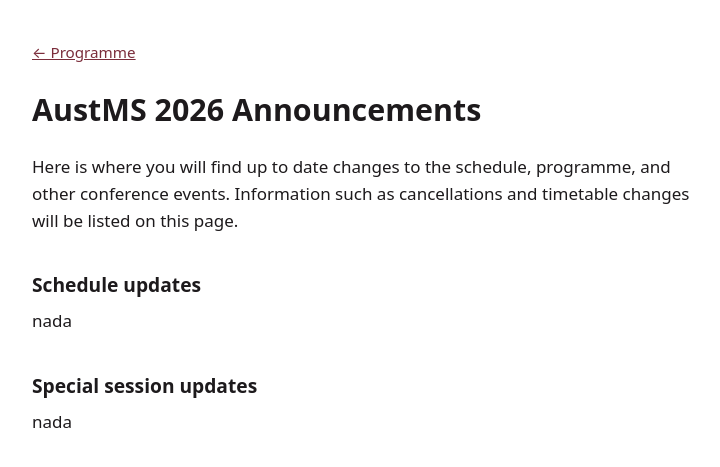
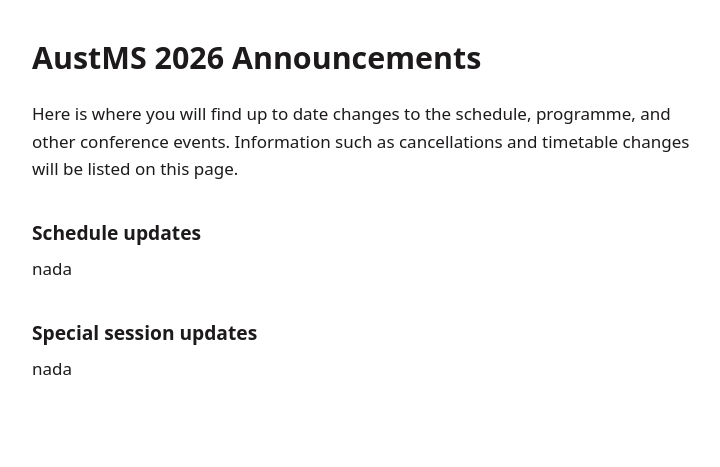
Before and after one commit to johnbamberg/johnbamberg.github.io, a Jekyll site: the page built from austms-programme/announcements.md, in a window 1280 px wide. Shown: the top 467 px of the page, without its empty margins (272-992 px from the left). Built offline with Jekyll 4.4.1, drawn with Linux system fonts in a browser that asks for light colours.

Commit message:
Update austms.html

```diff
--- a/_layouts/austms.html
+++ b/_layouts/austms.html
@@ -45,7 +45,7 @@ th, td { padding: .4rem .8rem .4rem 0; border-bottom: 1px solid #e4dcda; text-al
 </head>
 <body>
 <div class="page">
-  <nav><a href="index.html">← Programme</a></nav>
+  <!-- <nav><a href="index.html">← Programme</a></nav> -->
   <h1>{{ page.title | default: "AustMS 2026" }}</h1>
   <main>
 {{ content }}
```
